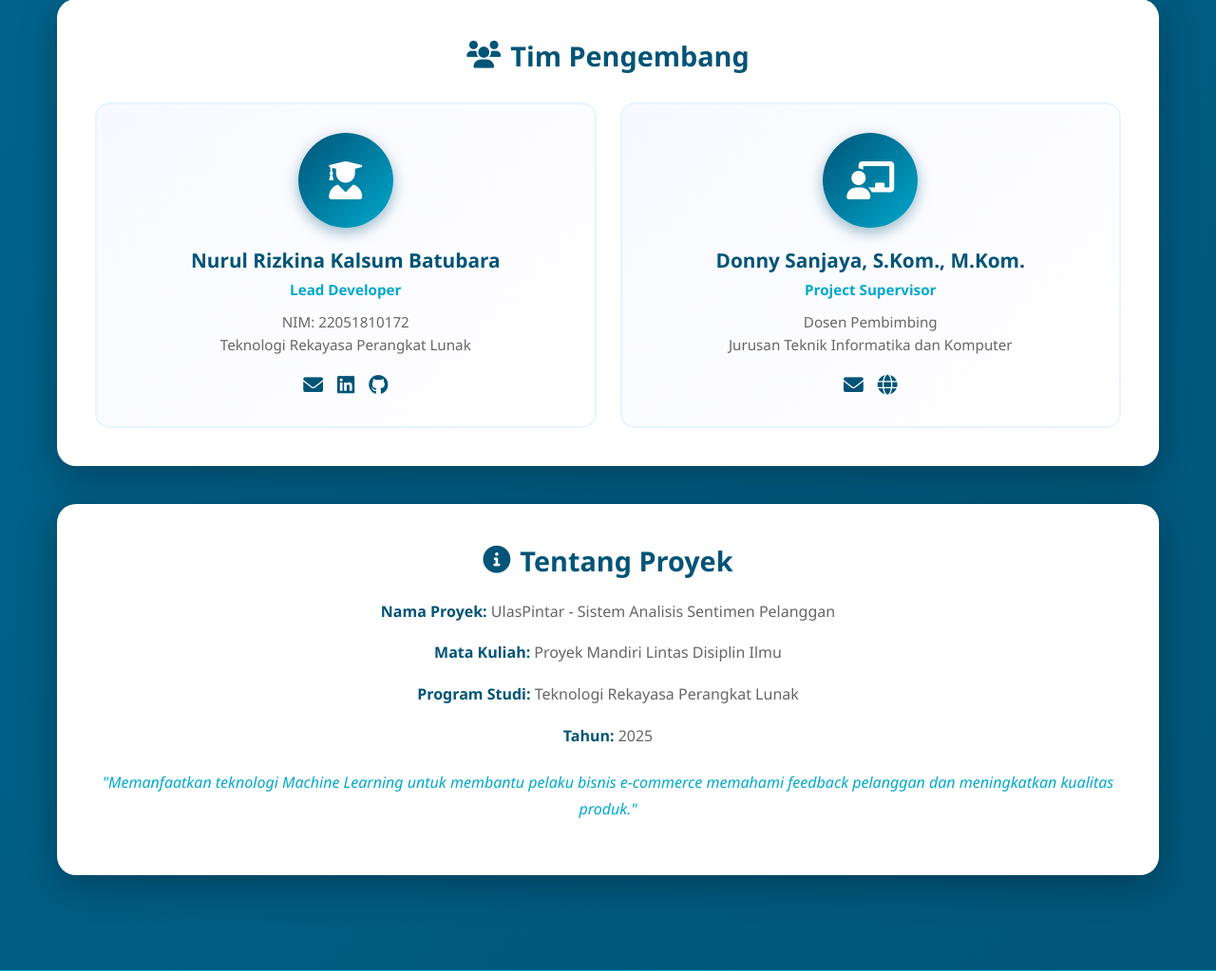
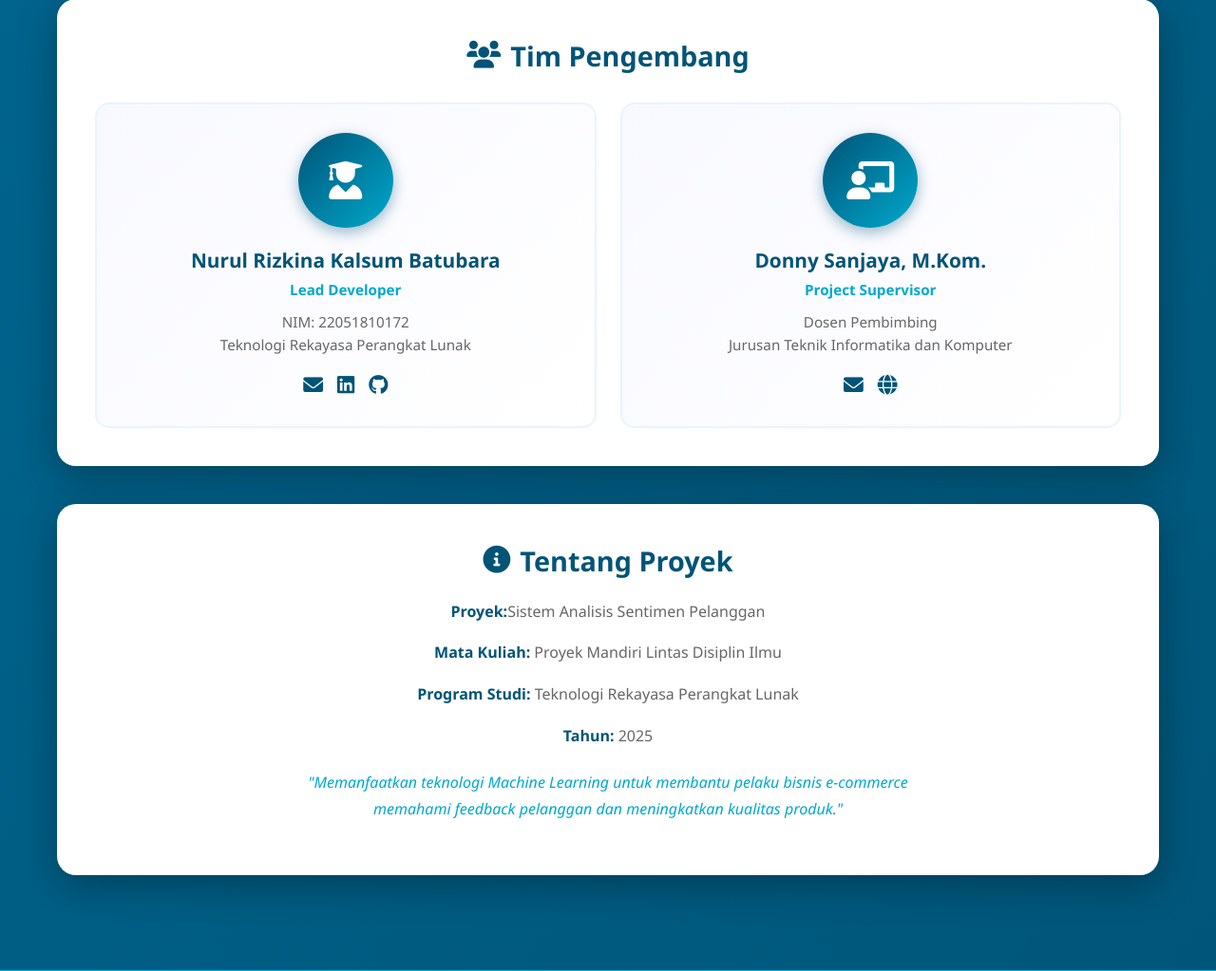
Before and after one commit to kikiwduck/UlasPintar, a Flask app: page /contact in a window 1280 px wide. Shown: the part 935-1958 px from the top of the page at 95% size. Run offline with Flask 3, Linux system fonts and the light colour scheme.

Commit message:
Update contact.html

```diff
--- a/ulaspintar/templates/contact.html
+++ b/ulaspintar/templates/contact.html
@@ -504,7 +504,7 @@
                     </div>
                     <div class="info-content">
                         <h3>Dokumentasi</h3>
-                        <!-- Link ke section Cara Kerja di halaman home -->
+
                         <p><a href="/#cara-kerja">Panduan Pengguna</a></p>
                     </div>
                 </div>
@@ -544,7 +544,7 @@
                     <div class="team-avatar">
                         <i class="fas fa-chalkboard-teacher"></i>
                     </div>
-                    <h3>Donny Sanjaya, S.Kom., M.Kom.</h3>
+                    <h3> Donny Sanjaya, M.Kom.</h3>
                     <p class="role">Project Supervisor</p>
                     <p>Dosen Pembimbing<br>
                     Jurusan Teknik Informatika dan Komputer</p>
@@ -558,18 +558,18 @@
 
         <div class="project-info fade-in">
             <h2><i class="fas fa-info-circle"></i> Tentang Proyek</h2>
-            <p><strong>Nama Proyek:</strong> UlasPintar - Sistem Analisis Sentimen Pelanggan</p>
+            <p><strong>Proyek:</strong>Sistem Analisis Sentimen Pelanggan</p>
             <p><strong>Mata Kuliah:</strong> Proyek Mandiri Lintas Disiplin Ilmu</p>
             <p><strong>Program Studi:</strong> Teknologi Rekayasa Perangkat Lunak</p>
             <p><strong>Tahun:</strong> 2025</p>
             <p style="margin-top: 20px; font-style: italic; color: #00a8cc;">
-                "Memanfaatkan teknologi Machine Learning untuk membantu pelaku bisnis e-commerce
+                "Memanfaatkan teknologi Machine Learning untuk membantu pelaku bisnis e-commerce<br>
                 memahami feedback pelanggan dan meningkatkan kualitas produk."
             </p>
         </div>
     </div>
 
-    <!-- Footer dengan background gelap yang sama dengan home -->
+
     <footer>
         <div class="footer-content">
             <div class="footer-logo">
@@ -588,14 +588,12 @@
     </footer>
 
     <script>
-        // JavaScript untuk smooth scrolling jika ada anchor di URL
+
         document.addEventListener('DOMContentLoaded', function() {
-            // Jika URL mengandung hash, redirect ke home dengan anchor
             const urlParams = new URLSearchParams(window.location.search);
             const anchor = urlParams.get('anchor');
 
             if (anchor === 'cara-kerja') {
-                // Simpan di sessionStorage untuk diakses oleh halaman home
                 sessionStorage.setItem('scrollToSection', 'cara-kerja');
                 window.location.href = '/';
             }
```
